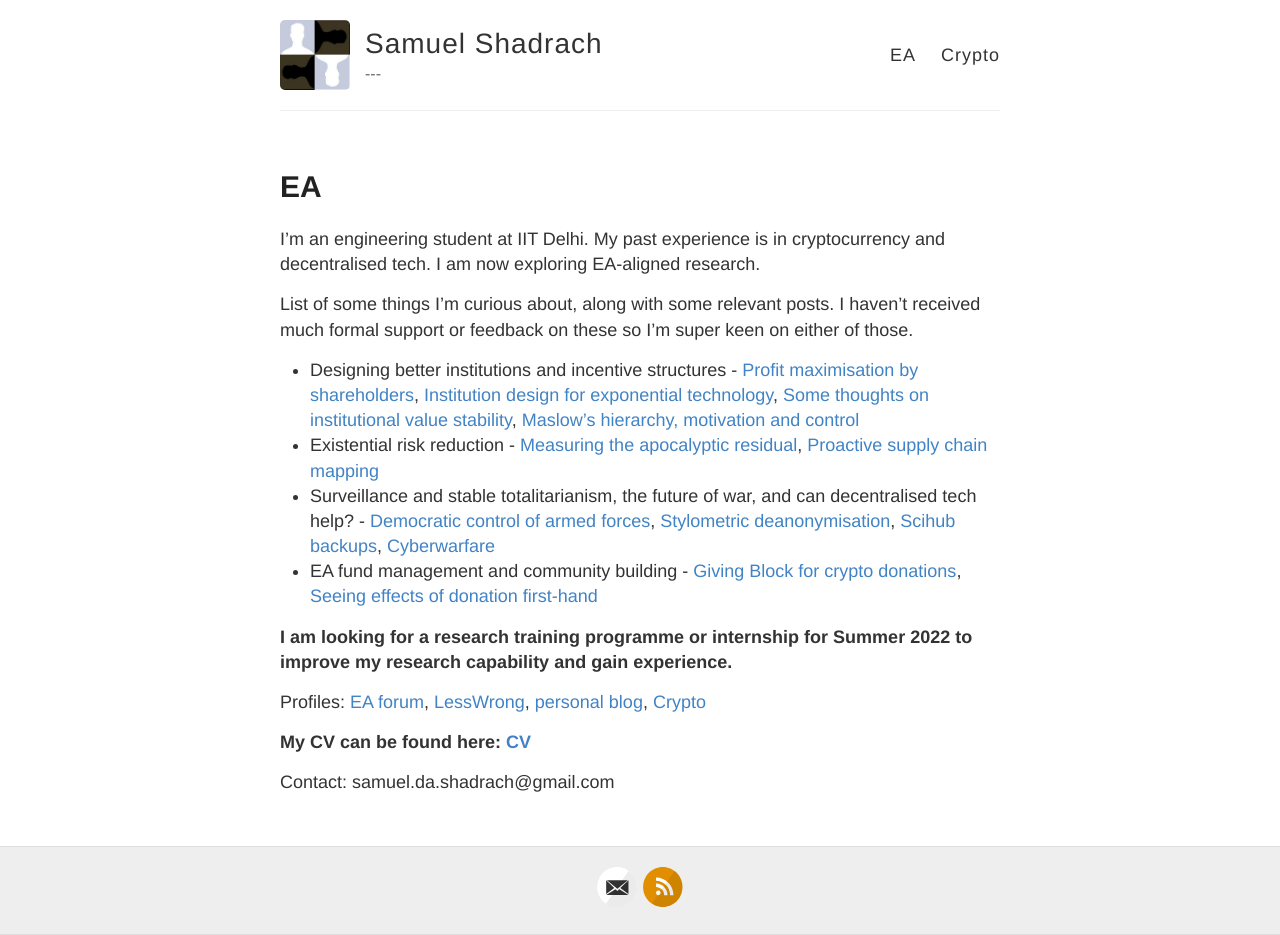
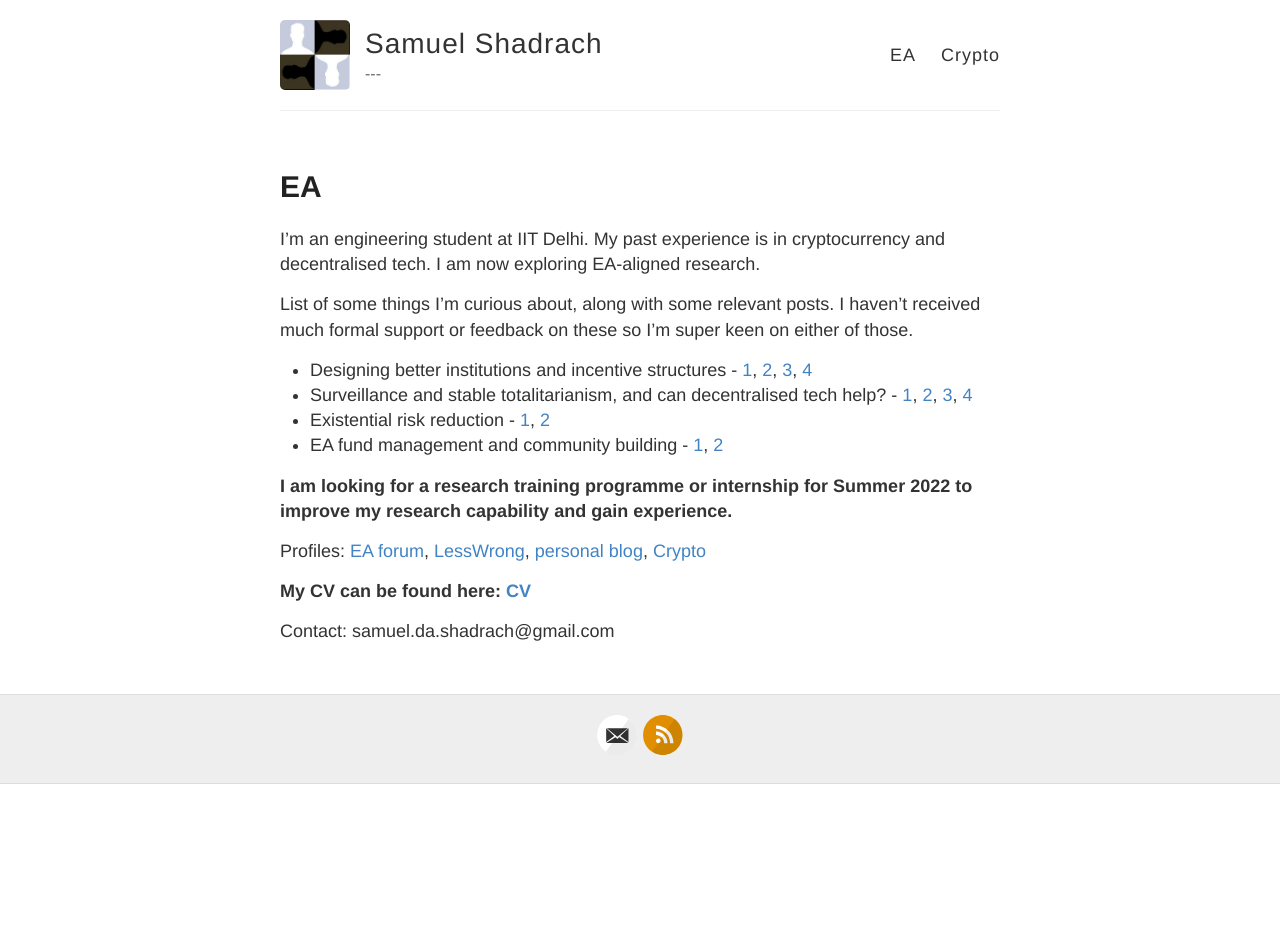
Before and after one commit to samueldashadrach/samueldashadrach.github.io, a Jekyll site: the page built from EA.md, in a window 1280 px wide. Built offline with Jekyll 4.4.1, drawn with Linux system fonts in a browser that asks for light colours; after the commit the page ends 900 px from its top, so only the background shows below that.

Commit message:
Update EA.md

```diff
--- a/EA.md
+++ b/EA.md
@@ -8,10 +8,10 @@ I'm an engineering student at IIT Delhi. My past experience is in cryptocurrency
 
 List of some things I'm curious about, along with some relevant posts. I haven't received much formal support or feedback on these so I'm super keen on either of those.
 
- - Designing better institutions and incentive structures - [Profit maximisation by shareholders](https://forum.effectivealtruism.org/posts/WKX8Jckar6QRgx6Pd/profit-maximisation-and-obligations-on-shareholders), [Institution design for exponential technology](https://forum.effectivealtruism.org/posts/AiH7oJh9qMBNmfsGG/institution-design-for-exponential-technology), [Some thoughts on institutional value stability](https://kroma.substack.com/p/some-thoughts-on-institutional-value?r=dg164&utm_campaign=post&utm_medium=web), [Maslow's hierarchy, motivation and control](https://kroma.substack.com/p/maslows-hierarchy-motivation-and)
- - Existential risk reduction - [Measuring the apocalyptic residual](https://forum.effectivealtruism.org/posts/3brWaMAqK25dffSYH/measuring-the-apocalyptic-residual), [Proactive supply chain mapping](https://kroma.substack.com/p/proactive-mapping-of-global-supply)
- - Surveillance and stable totalitarianism, the future of war, and can decentralised tech help? - [Democratic control of armed forces](https://kroma.substack.com/p/democratic-control-of-armed-forces), [Stylometric deanonymisation](https://forum.effectivealtruism.org/posts/nm2EczMBm99AZn5JK/the-case-for-studying-stylometric-deanonymisation-as), [Scihub backups](https://forum.effectivealtruism.org/posts/Zxiugmj5EnS6SXYnS/scihub-backups-for-open-research), [Cyberwarfare](https://forum.effectivealtruism.org/posts/tHrLA3sBcbkP2ckSx/mapping-out-cyberwarfare-landscape)
- - EA fund management and community building - [Giving Block for crypto donations](https://forum.effectivealtruism.org/posts/oqXueeBESjjPb9wvZ/ea-orgs-should-integrate-with-the-giving-block-for), [Seeing effects of donation first-hand](https://forum.effectivealtruism.org/posts/oYvmPnc72npdtFuPg/effects-of-being-able-to-see-effects-of-donation-first-hand)
+ - Designing better institutions and incentive structures - [1](https://forum.effectivealtruism.org/posts/WKX8Jckar6QRgx6Pd/profit-maximisation-and-obligations-on-shareholders), [2](https://forum.effectivealtruism.org/posts/AiH7oJh9qMBNmfsGG/institution-design-for-exponential-technology), [3](https://kroma.substack.com/p/some-thoughts-on-institutional-value?r=dg164&utm_campaign=post&utm_medium=web), [4](https://kroma.substack.com/p/maslows-hierarchy-motivation-and)
+ - Surveillance and stable totalitarianism, and can decentralised tech help? - [1](https://kroma.substack.com/p/democratic-control-of-armed-forces), [2](https://forum.effectivealtruism.org/posts/nm2EczMBm99AZn5JK/the-case-for-studying-stylometric-deanonymisation-as), [3](https://forum.effectivealtruism.org/posts/Zxiugmj5EnS6SXYnS/scihub-backups-for-open-research), [4](https://forum.effectivealtruism.org/posts/tHrLA3sBcbkP2ckSx/mapping-out-cyberwarfare-landscape)
+ - Existential risk reduction - [1](https://kroma.substack.com/p/proactive-mapping-of-global-supply), [2](https://forum.effectivealtruism.org/posts/3brWaMAqK25dffSYH/measuring-the-apocalyptic-residual)
+ - EA fund management and community building - [1](https://forum.effectivealtruism.org/posts/oqXueeBESjjPb9wvZ/ea-orgs-should-integrate-with-the-giving-block-for), [2](https://forum.effectivealtruism.org/posts/oYvmPnc72npdtFuPg/effects-of-being-able-to-see-effects-of-donation-first-hand)
 
 
 **I am looking for a research training programme or internship for Summer 2022 to improve my research capability and gain experience.**
```
